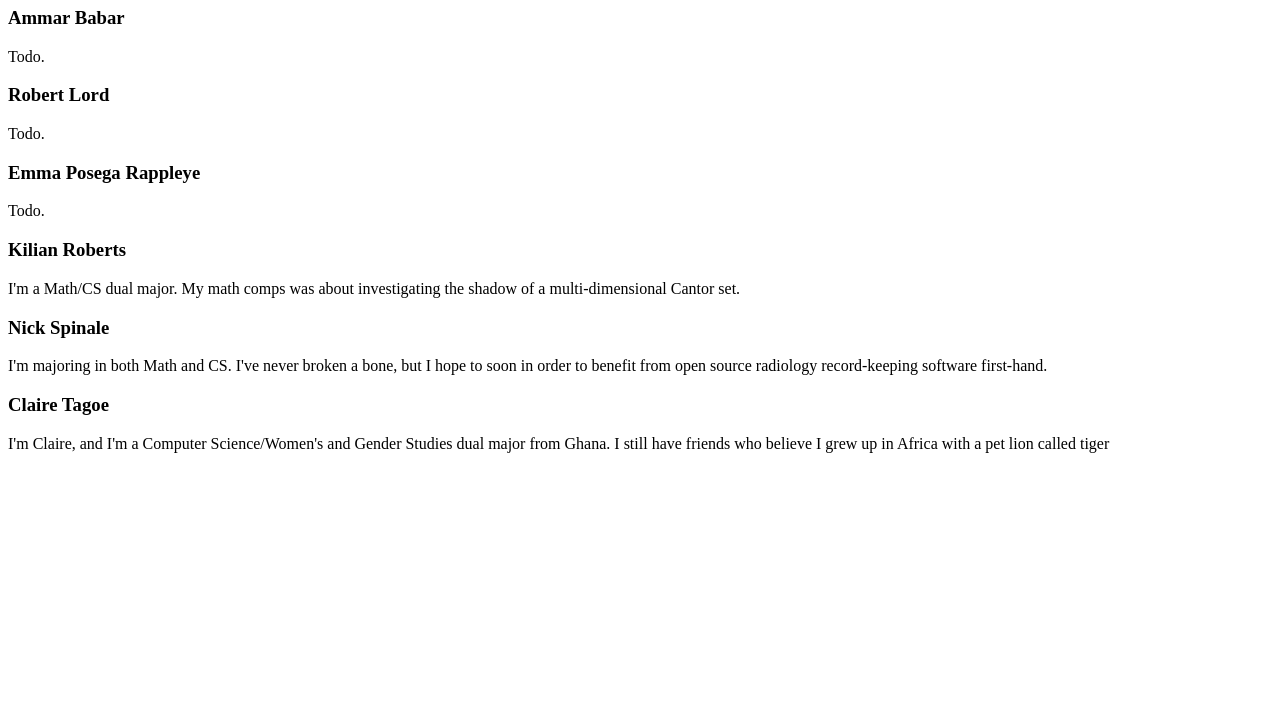
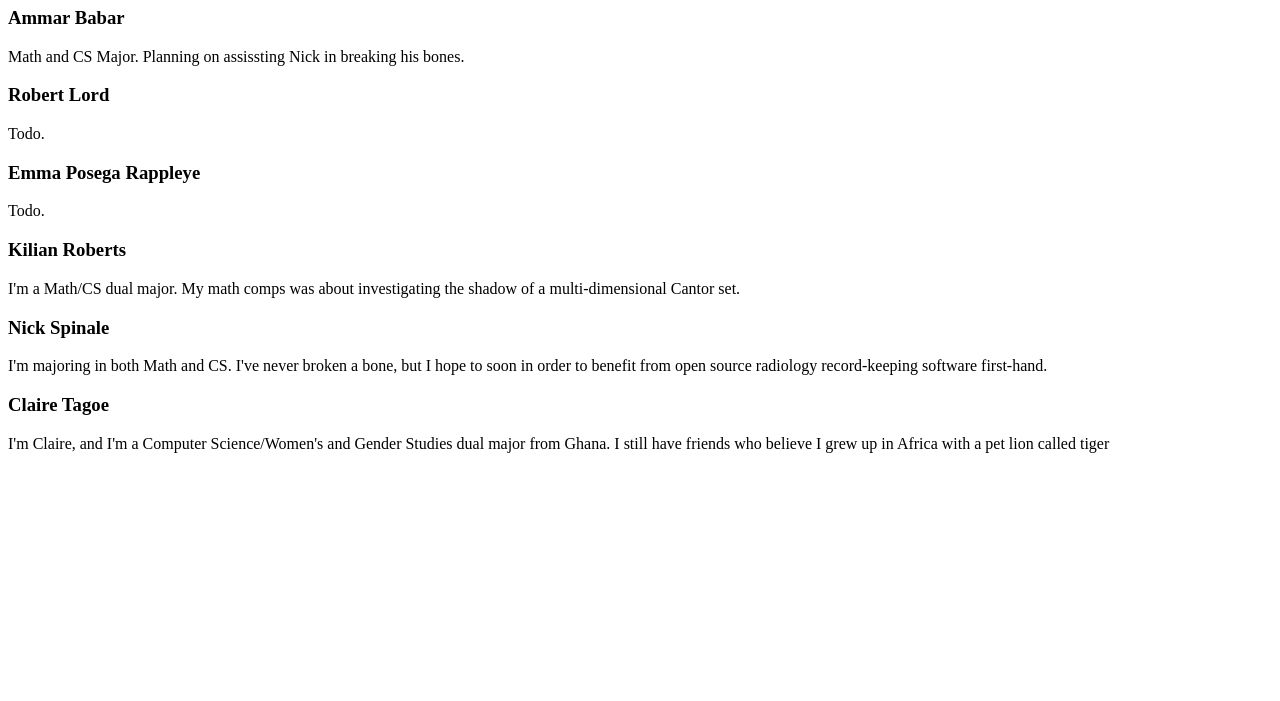
Before and after one commit to ComputerComps/website, a plain HTML site: page team.html in a window 1280 px wide. Shown: the part 99-800 px from the top of the page. Drawn offline with Linux system fonts and the light colour scheme.

Commit message:
Added bio

```diff
--- a/team.html
+++ b/team.html
@@ -16,7 +16,7 @@
         <div>
           <h3>Ammar Babar</h3>
           <p>
-            Todo.
+            Math and CS Major. Planning on assissting Nick in breaking his bones.
           </p>
         </div>
         <div>
```
